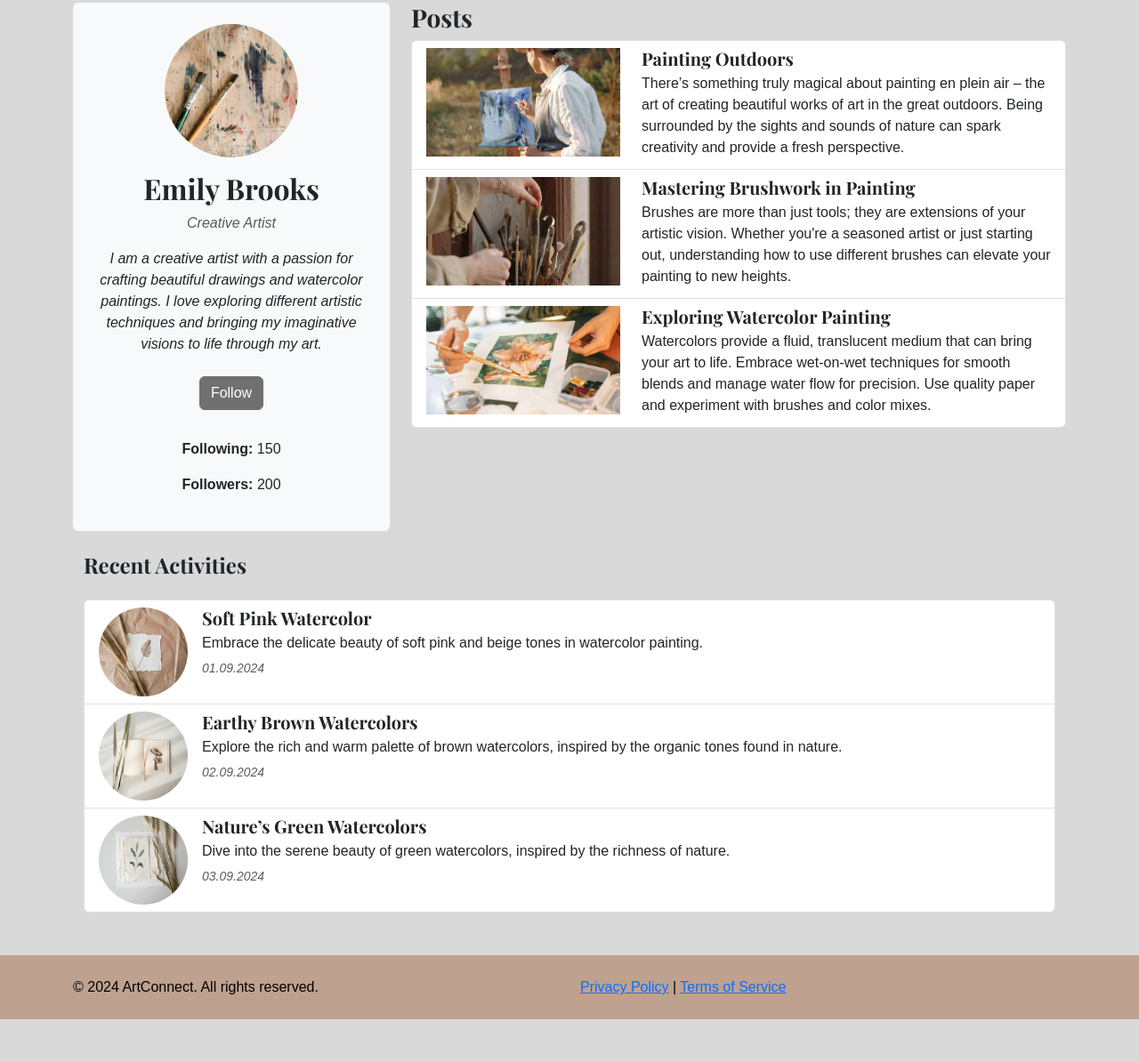
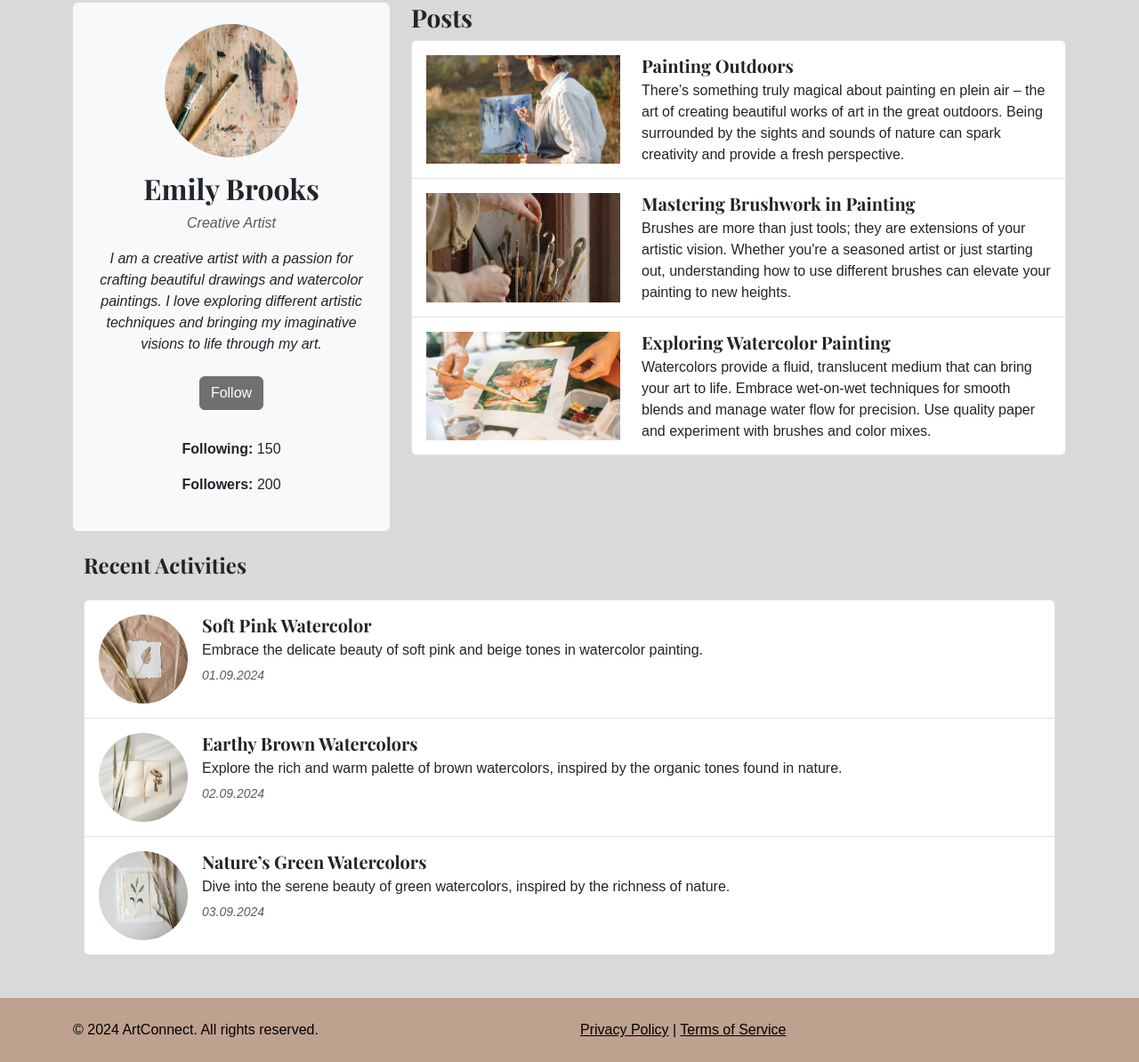
Before and after one commit to Veronicabrun/css-frameworks, a website: page pages/profile/index.html in a window 1280 px wide. Shown: the part 104-1298 px from the top of the page at 89% size. Before the commit the page ends 1250 px from the top, so only its background shows below. Drawn offline with nearby package versions, Linux system fonts and the light colour scheme.

Commit message:
Added mt-2, mb-2, fixed footer, sign-up
Added mt-2 and mb-2 to the images on the profile page, fixed footer color, changed the sign-up text color, adjusted nesting in the footer SCSS, and fixed the new color for the button hover effect.

```diff
--- a/pages/profile/index.html
+++ b/pages/profile/index.html
@@ -58,12 +58,12 @@
                         <!-- Post 1 -->
                         <a href="#" class="list-group-item list-group-item-action">
                             <div class="row">
-                                <div class="col-md-4">
+                                <div class="col-md-4 mt-2 mb-2">
                                     <div class="img-wrapper">
                                         <img src="/Images/Small_image1.jpg" class="img-fluid" alt="A woman with an easel, painting on a canvas in shades of blue.">
                                     </div>
                                 </div>
-                                <div class="col-md-8">
+                                <div class="col-md-8 mt-2">
                                     <h5 class="mb-1">Painting Outdoors</h5>
                                     <p class="mb-1">There’s something truly magical about painting en plein air – the art of creating beautiful works of art
                                         in the great outdoors. Being surrounded by the sights and sounds of nature can spark creativity and provide a fresh
@@ -74,12 +74,12 @@
                         <!-- Repeat for other posts -->
                         <a href="#" class="list-group-item list-group-item-action">
                             <div class="row">
-                                <div class="col-md-4">
+                                <div class="col-md-4 mt-2 mb-2">
                                     <div class="img-wrapper">
                                         <img src="/Images/Small_image2.jpg" class="img-fluid" alt="A jar with many different brushes, in brown and beige tones.">
                                     </div>
                                 </div>
-                                <div class="col-md-8">
+                                <div class="col-md-8 mt-2">
                                     <h5 class="mb-1">Mastering Brushwork in Painting</h5>
                                     <p class="mb-1">Brushes are more than just tools; they are extensions of your artistic vision. Whether you're a seasoned
                                         artist or just starting out, understanding how to use different brushes can elevate your painting to new heights.</p>
@@ -88,12 +88,12 @@
                         </a>
                         <a href="#" class="list-group-item list-group-item-action">
                             <div class="row">
-                                <div class="col-md-4">
+                                <div class="col-md-4 mt-2 mb-2">
                                     <div class="img-wrapper">
                                         <img src="/Images/Small_image3.jpg" class="img-fluid" alt="A painting of a beautiful flower in soft pink tones, with a green background.">
                                     </div>
                                 </div>
-                                <div class="col-md-8">
+                                <div class="col-md-8 mt-2">
                                     <h5 class="mb-1">Exploring Watercolor Painting</h5>
                                     <p class="mb-1">Watercolors provide a fluid, translucent medium that can bring your art to life. Embrace wet-on-wet
                                         techniques for smooth blends and manage water flow for precision. Use quality paper and experiment with brushes
@@ -110,30 +110,30 @@
             <div class="list-group">
                 <!-- Activity Item 1 -->
                 <div class="list-group-item d-flex align-items-start">
-                    <img src="/Images/image1.jpg" class="rounded-circle me-3" alt="Image of a strawflower painted in watercolor in soft pink tones." width="100"
+                    <img src="/Images/image1.jpg" class="rounded-circle me-3 mt-2 mb-2" alt="Image of a strawflower painted in watercolor in soft pink tones." width="100"
                         height="100">
                     <div>
-                        <h5 class="mb-1">Soft Pink Watercolor</h5>
+                        <h5 class="mb-1 mt-2">Soft Pink Watercolor</h5>
                         <p class="mb-1">Embrace the delicate beauty of soft pink and beige tones in watercolor painting.</p>
                         <small class="text-muted">01.09.2024</small>
                     </div>
                 </div>
                 <!-- Activity Item 2 -->
                 <div class="list-group-item d-flex align-items-start">
-                    <img src="/Images/image2.jpg" class="rounded-circle me-3" alt="Image of a mushroom painted in watercolor in brown tones." width="100"
+                    <img src="/Images/image2.jpg" class="rounded-circle me-3 mt-2 mb-2" alt="Image of a mushroom painted in watercolor in brown tones." width="100"
                         height="100">
                     <div>
-                        <h5 class="mb-1">Earthy Brown Watercolors</h5>
+                        <h5 class="mb-1 mt-2">Earthy Brown Watercolors</h5>
                         <p class="mb-1">Explore the rich and warm palette of brown watercolors, inspired by the organic tones found in nature.</p>
                         <small class="text-muted">02.09.2024</small>
                     </div>
                 </div>
                  <!-- Activity Item 3 -->
                  <div class="list-group-item d-flex align-items-start">
-                    <img src="/Images/image3.jpg" class="rounded-circle me-3" alt="Image of a green plant painted in watercolor." width="100"
+                    <img src="/Images/image3.jpg" class="rounded-circle me-3 mt-2 mb-2" alt="Image of a green plant painted in watercolor." width="100"
                         height="100">
                     <div>
-                        <h5 class="mb-1">Nature’s Green Watercolors</h5>
+                        <h5 class="mb-1 mt-2">Nature’s Green Watercolors</h5>
                         <p class="mb-1">Dive into the serene beauty of green watercolors, inspired by the richness of nature.</p>
                         <small class="text-muted">03.09.2024</small>
                     </div>
@@ -150,8 +150,8 @@
                     <p class="mb-0">© 2024 ArtConnect. All rights reserved.</p>
                 </div>
                 <div class="col-md-6">
-                    <a href="#" class="text-primary">Privacy Policy</a> |
-                    <a href="#" class="text-primary">Terms of Service</a>
+                    <a href="#" class="text-footer-primary">Privacy Policy</a> |
+                    <a href="#" class="text-footer-primary">Terms of Service</a>
                 </div>
             </div>
         </div>
--- a/src/scss/style.scss
+++ b/src/scss/style.scss
@@ -1,10 +1,10 @@
+// style.scss
 @import "../../node_modules/bootstrap/scss/bootstrap";
-// style.scss
-@import "variables"; // Import your own variables
+
+@import "variables";
 
 @import "mixins.scss";
 
-// Import Google Fonten
 @import url('https://fonts.googleapis.com/css2?family=Playfair+Display:wght@400;700&display=swap');
 
 // Override Bootstrap variable
@@ -22,12 +22,12 @@ html, body {
   }
 }
 
-// Wrapper for main content lagt til ekstra, test
+// Wrapper for main content
 .main-content {
   flex: 1;
 }
 
-// Navigeringsmeny (navbar) farge
+// Navbar
 .navbar {
     background-color: $navbar-background-color;
     .navbar-nav .nav-link {
@@ -44,19 +44,29 @@ html, body {
   font-family: $primary-font;
 }
 
-// Farge for log in-knappen
+// Color login button
 .btn-primary {
     background-color: $login-button-color;
     border-color: $login-button-color;
+
+    &:hover {
+      background-color: $custom-primary-hover-color;
+      border-color: $custom-primary-hover-color;
+    }
   }
 
-  .profile-img {
+  .text-signup {
+    color: $custom-signup-color;
+}
+
+// Profile page
+.profile-img {
     @include responsive-image(150px, 150px);
-  }
+}
 
-  .card .card-img-top {
+.card .card-img-top {
     @include responsive-image(100%, 200px);
-  }
+}
 
 //Profile page
 //.profile-img {
@@ -96,4 +106,10 @@ html, body {
     color: rgb(0, 0, 0);
     text-align: center;
     padding: 1rem;
+
+
+  .text-footer-primary {
+    color: $footer-primary;
   }
+
+}
--- a/src/scss/variables.scss
+++ b/src/scss/variables.scss
@@ -1,10 +1,13 @@
 // _variables.scss
 $primary: #D9D9D9;
 $login-button-color: #707070;
+$custom-primary-hover-color: #BFA18F;
 $footer-background-color: #BFA18F;
-$navbar-background-color: #BFA18F; // Lys bakgrunnsfarge for navbar
-$navbar-text-color: #000000; // Svart farge for tekst i navbar
+$navbar-background-color: #BFA18F;
+$navbar-text-color: #000000;
 $navbar-font-family: 'Playfair Display', serif;
 $primary-font: 'Montserrat', sans-serif;
 $heading-font: 'Playfair Display', serif;
 $heading-font-weight: 600;
+$footer-primary: #000000;
+$custom-signup-color: #BFA18F;
```
Also changed, not shown: pages/Feed/index.html (+3 -3 lines), pages/index.html (+3 -3 lines), dist/css/style.css, 1 other file.
